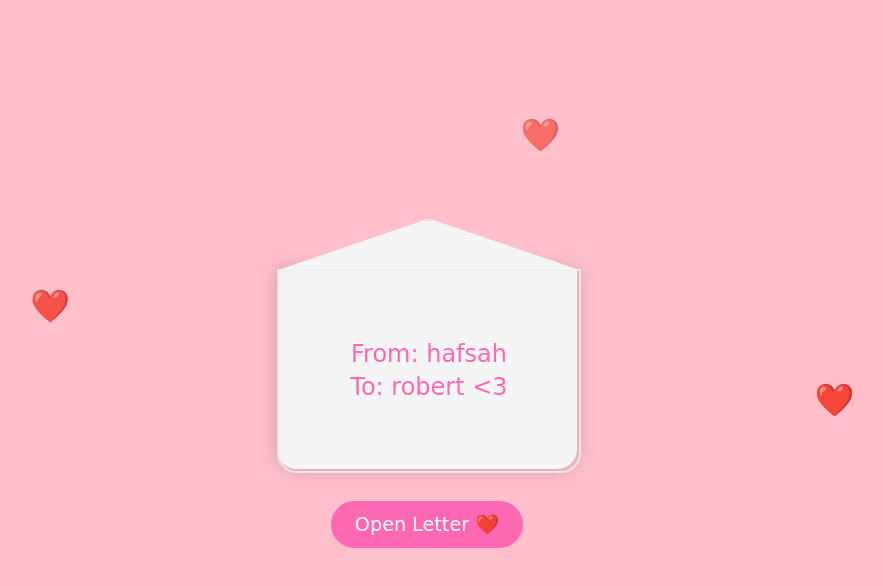
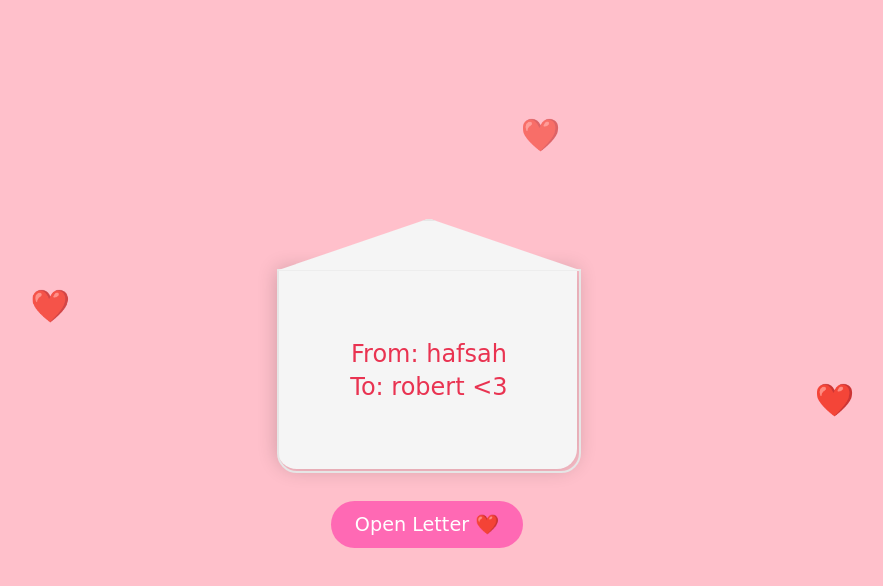
Before and after one commit to hafsahalkh/valentines, a plain HTML site: page index.html in a window 1280 px wide. Shown: the whole page, without its empty margins (213-1096 px from the left). Drawn offline with Linux system fonts and the light colour scheme; a web font is replaced by a local one.

Commit message:
modified:   index.html

```diff
--- a/index.html
+++ b/index.html
@@ -10,7 +10,7 @@
     <div class="envelope-container">
         <div class="envelope">
             <div class="front">
-                <div class="title">
+                <div class="title" style="color: rgb(233, 51, 81);">
                     <p>From: hafsah </p>
                     <p>To: robert <3 </p>
                 </div>
```
